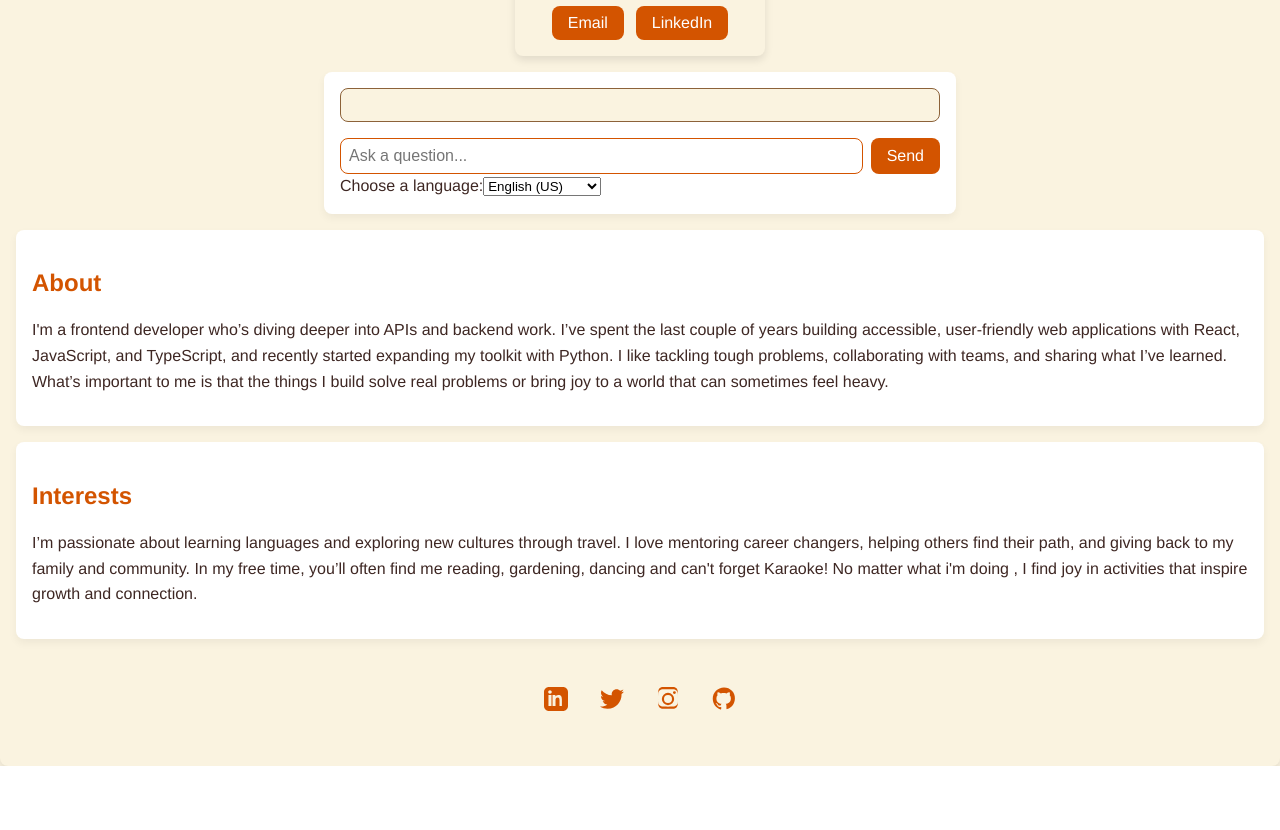
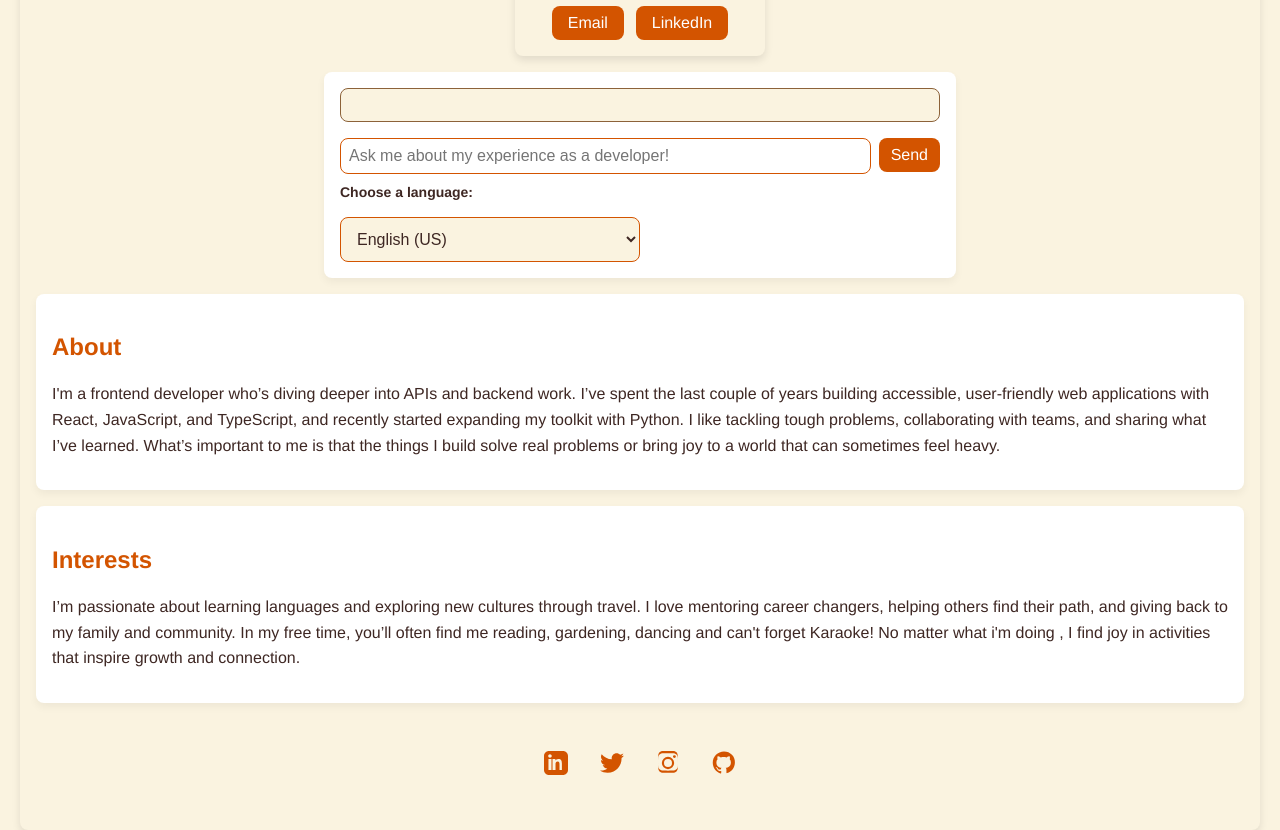
Before and after one commit to ShavonHarris-Dev/Digital_Business_Card, a React (Vite) app: page / in a window 1280 px wide. Shown: the part 340-1170 px from the top of the page. Before the commit the page ends 1106 px from the top, so only its background shows below. Built offline with nearby package versions, Linux system fonts and the light colour scheme.

Commit message:
chore: Update css for language selector and add relevant links throughout application

```diff
--- a/src/Components.css
+++ b/src/Components.css
@@ -17,7 +17,7 @@ body {
   background-color: var(--background-color);
   color: var(--text-color);
   margin: 0;
-  padding: 0;
+  padding: 0 20px;
 }
 
 .container {
@@ -82,6 +82,53 @@ button[type="submit"] {
 .button--link:hover,
 button[type="submit"]:hover {
   background-color: var(--secondary-color);
+}
+
+button[type="submit"] {
+  padding: 8px 12px;
+  height: 100%;
+}
+
+
+.select-container{
+  display:flex;
+  flex-direction:column;
+  margin-top: 8px;
+}
+
+.select-label {
+  margin-bottom: 4px;
+  color: var(--text-color);
+  font-size: var(--font-size-small);
+  font-weight: bold;
+}
+
+select {
+  background-color: var(--background-color);
+  border: 1px solid var(--primary-color);
+  border-radius: var(--border-radius);
+  padding: 12px;
+  margin-top: 10px;
+  font-size: var(--font-size-base);
+  color: var(--text-color);
+  cursor:pointer;
+  width:100%;
+  max-width: 300px;
+  transition: border-color 0.3s ease, background-color 0.3s ease;
+  box-shadow: 0 2px 4px rgba(0, 0, 0, 0.);
+  border: 1px solid var(--primary-color);
+}
+
+select:hover,
+select:focus {
+ outline:none;
+ border-color: var(--secondary-color);
+}
+
+option {
+  background-color: var(--background-color);
+  color: var(--text-color);
+  padding: 12px;
 }
 
 section {
--- a/src/Components/ChatBox.jsx
+++ b/src/Components/ChatBox.jsx
@@ -64,15 +64,15 @@ export default function ChatBox() {
                     type="text"
                     value={userMessage}
                     onChange={(e) => setUserMessage(e.target.value)}
-                    placeholder="Ask a question..."
+                    placeholder="Ask me about my experience as a developer!"
                     required
                 />
                 <button type="submit">Send</button>
             </form>
-            <div>
-            <label htmlFor="language-select">Choose a language:</label>
+            <div className="select-container">
+            <label className="select-label" htmlFor="language">Choose a language:</label>
                 <select
-                    id="language-select"
+                    id="language"
                     value={selectedLanguage}
                     onChange={(e) => setSelectedLanguage(e.target.value)}
                 >
--- a/src/Components/Footer.jsx
+++ b/src/Components/Footer.jsx
@@ -3,14 +3,14 @@ export default function Footer() {
 
             <footer className="container--footer">
                 <ul>
-                    <li><svg xmlns="http://www.w3.org/2000/svg" viewBox="0 0 24 24" width="24" height="24"><path d="M19 0h-14c-2.761 0-5 2.239-5 5v14c0 2.761 2.239 5 5 5h14c2.761 0 5-2.239 5-5v-14c0-2.761-2.239-5-5-5zm-11.526 19h-3v-11h3v11zm-1.5-12.26c-.967 0-1.75-.784-1.75-1.75s.784-1.75 1.75-1.75c.967 0 1.75.784 1.75 1.75s-.784 1.75-1.75 1.75zm12.526 12.26h-3v-5.567c0-1.326-.028-3.033-1.846-3.033-1.848 0-2.132 1.444-2.132 2.937v5.663h-3v-11h2.881v1.507h.041c.402-.761 1.382-1.561 2.845-1.561 3.042 0 3.604 2.002 3.604 4.606v6.448z"/></svg>
-                    </li>
-                    <li><svg xmlns="http://www.w3.org/2000/svg" viewBox="0 0 24 24" width="24" height="24"><path d="M24 4.557c-.883.392-1.832.656-2.828.775 1.017-.609 1.798-1.574 2.165-2.724-.951.565-2.005.974-3.127 1.195-.897-.957-2.178-1.555-3.594-1.555-2.719 0-4.924 2.206-4.924 4.923 0 .386.044.762.128 1.124-4.09-.205-7.719-2.165-10.148-5.144-.424.728-.666 1.574-.666 2.476 0 1.71.87 3.213 2.188 4.096-.808-.026-1.566-.248-2.229-.617v.062c0 2.385 1.696 4.374 3.946 4.827-.413.112-.849.171-1.296.171-.318 0-.626-.03-.928-.088.627 1.956 2.445 3.379 4.6 3.419-1.685 1.32-3.809 2.107-6.115 2.107-.398 0-.79-.023-1.175-.069 2.179 1.397 4.768 2.211 7.548 2.211 9.057 0 14.009-7.503 14.009-14.009 0-.213-.005-.426-.014-.637.961-.694 1.796-1.56 2.457-2.548l-.047-.02z"/></svg>
-                    </li>
-                    <li><svg xmlns="http://www.w3.org/2000/svg" viewBox="0 0 24 24" width="24" height="24"><path d="M12 2.163c3.204 0 3.584.012 4.85.07 1.366.062 2.633.33 3.608 1.305.975.976 1.244 2.242 1.305 3.608.058 1.266.069 1.646.069 4.85s-.012 3.584-.069 4.85c-.062 1.366-.33 2.633-1.305 3.608-.976.975-2.242 1.244-3.608 1.305-1.266.058-1.646.069-4.85.069s-3.584-.012-4.85-.069c-1.366-.062-2.633-.33-3.608-1.305-.975-.976-1.244-2.242-1.305-3.608-.058-1.266-.069-1.646-.069-4.85s.012-3.584.069-4.85c.062-1.366.33-2.633 1.305-3.608.976-.975 2.242-1.244 3.608-1.305 1.266-.058 1.646-.069 4.85-.069m0-2.163c-3.259 0-3.67.013-4.947.072-1.276.059-2.557.334-3.525 1.301-.968.968-1.242 2.249-1.301 3.525-.059 1.276-.072 1.688-.072 4.947s.013 3.67.072 4.947c.059 1.276.334 2.557 1.301 3.525.968.968 2.249 1.242 3.525 1.301 1.276.059 1.688.072 4.947.072s3.67-.013 4.947-.072c1.276-.059 2.557-.334 3.525-1.301.968-.968 1.242-2.249 1.301-3.525.059-1.276.072-1.688.072-4.947s-.013-3.67-.072-4.947c-.059-1.276-.334-2.557-1.301-3.525-.968-.968-2.249-1.242-3.525-1.301-1.276-.059-1.688-.072-4.947-.072z"/><path d="M12 5.838a6.162 6.162 0 1 0 0 12.324 6.162 6.162 0 1 0 0-12.324zm0 10.162a3.999 3.999 0 1 1 0-7.998 3.999 3.999 0 0 1 0 7.998zm6.406-11.845a1.44 1.44 0 1 0 0 2.88 1.44 1.44 0 1 0 0-2.88z"/></svg>
-</li>
-                    <li><svg xmlns="http://www.w3.org/2000/svg" viewBox="0 0 24 24" width="24" height="24"><path d="M12 .5C5.73.5.75 5.48.75 11.75c0 4.97 3.22 9.17 7.7 10.65.56.1.77-.23.77-.54v-1.85c-3.13.68-3.8-1.43-3.8-1.43-.51-1.3-1.25-1.64-1.25-1.64-.95-.65.07-.64.07-.64 1.05.07 1.6 1.08 1.6 1.08.93 1.57 2.45 1.12 3.05.86.1-.68.36-1.12.65-1.38-2.5-.28-5.13-1.25-5.13-5.56 0-1.23.44-2.24 1.17-3.04-.12-.28-.51-1.4.11-2.92 0 0 .95-.3 3.12 1.16.9-.25 1.87-.38 2.83-.38.96 0 1.94.13 2.83.38 2.17-1.46 3.12-1.16 3.12-1.16.63 1.52.24 2.64.12 2.92.73.8 1.16 1.81 1.16 3.04 0 4.33-2.64 5.28-5.14 5.55.37.32.7.94.7 1.9v2.82c0 .32.2.64.77.54 4.48-1.48 7.7-5.68 7.7-10.65C23.25 5.48 18.27.5 12 .5z"/></svg>
-                    </li>
+                    <a href="https://www.linkedin.com/in/shavonharris-dev/" target="_blank" rel="noopener noreferrer" ><li><svg xmlns="http://www.w3.org/2000/svg" viewBox="0 0 24 24" width="24" height="24"><path d="M19 0h-14c-2.761 0-5 2.239-5 5v14c0 2.761 2.239 5 5 5h14c2.761 0 5-2.239 5-5v-14c0-2.761-2.239-5-5-5zm-11.526 19h-3v-11h3v11zm-1.5-12.26c-.967 0-1.75-.784-1.75-1.75s.784-1.75 1.75-1.75c.967 0 1.75.784 1.75 1.75s-.784 1.75-1.75 1.75zm12.526 12.26h-3v-5.567c0-1.326-.028-3.033-1.846-3.033-1.848 0-2.132 1.444-2.132 2.937v5.663h-3v-11h2.881v1.507h.041c.402-.761 1.382-1.561 2.845-1.561 3.042 0 3.604 2.002 3.604 4.606v6.448z"/></svg>
+                    </li></a>
+                    <a href="https://x.com/ShavonH_Dev" target="_blank" rel="noopener noreferrer" ><li><svg xmlns="http://www.w3.org/2000/svg" viewBox="0 0 24 24" width="24" height="24"><path d="M24 4.557c-.883.392-1.832.656-2.828.775 1.017-.609 1.798-1.574 2.165-2.724-.951.565-2.005.974-3.127 1.195-.897-.957-2.178-1.555-3.594-1.555-2.719 0-4.924 2.206-4.924 4.923 0 .386.044.762.128 1.124-4.09-.205-7.719-2.165-10.148-5.144-.424.728-.666 1.574-.666 2.476 0 1.71.87 3.213 2.188 4.096-.808-.026-1.566-.248-2.229-.617v.062c0 2.385 1.696 4.374 3.946 4.827-.413.112-.849.171-1.296.171-.318 0-.626-.03-.928-.088.627 1.956 2.445 3.379 4.6 3.419-1.685 1.32-3.809 2.107-6.115 2.107-.398 0-.79-.023-1.175-.069 2.179 1.397 4.768 2.211 7.548 2.211 9.057 0 14.009-7.503 14.009-14.009 0-.213-.005-.426-.014-.637.961-.694 1.796-1.56 2.457-2.548l-.047-.02z"/></svg>
+                    </li></a>
+                    <a href="https://www.instagram.com/thetravelingdev/" target="_blank" rel="noopener noreferrer" ><li><svg xmlns="http://www.w3.org/2000/svg" viewBox="0 0 24 24" width="24" height="24"><path d="M12 2.163c3.204 0 3.584.012 4.85.07 1.366.062 2.633.33 3.608 1.305.975.976 1.244 2.242 1.305 3.608.058 1.266.069 1.646.069 4.85s-.012 3.584-.069 4.85c-.062 1.366-.33 2.633-1.305 3.608-.976.975-2.242 1.244-3.608 1.305-1.266.058-1.646.069-4.85.069s-3.584-.012-4.85-.069c-1.366-.062-2.633-.33-3.608-1.305-.975-.976-1.244-2.242-1.305-3.608-.058-1.266-.069-1.646-.069-4.85s.012-3.584.069-4.85c.062-1.366.33-2.633 1.305-3.608.976-.975 2.242-1.244 3.608-1.305 1.266-.058 1.646-.069 4.85-.069m0-2.163c-3.259 0-3.67.013-4.947.072-1.276.059-2.557.334-3.525 1.301-.968.968-1.242 2.249-1.301 3.525-.059 1.276-.072 1.688-.072 4.947s.013 3.67.072 4.947c.059 1.276.334 2.557 1.301 3.525.968.968 2.249 1.242 3.525 1.301 1.276.059 1.688.072 4.947.072s3.67-.013 4.947-.072c1.276-.059 2.557-.334 3.525-1.301.968-.968 1.242-2.249 1.301-3.525.059-1.276.072-1.688.072-4.947s-.013-3.67-.072-4.947c-.059-1.276-.334-2.557-1.301-3.525-.968-.968-2.249-1.242-3.525-1.301-1.276-.059-1.688-.072-4.947-.072z"/><path d="M12 5.838a6.162 6.162 0 1 0 0 12.324 6.162 6.162 0 1 0 0-12.324zm0 10.162a3.999 3.999 0 1 1 0-7.998 3.999 3.999 0 0 1 0 7.998zm6.406-11.845a1.44 1.44 0 1 0 0 2.88 1.44 1.44 0 1 0 0-2.88z"/></svg>
+                    </li></a>
+                    <a href="https://github.com/ShavonHarris-Dev" target="_blank" rel="noopener noreferrer" ><li><svg xmlns="http://www.w3.org/2000/svg" viewBox="0 0 24 24" width="24" height="24"><path d="M12 .5C5.73.5.75 5.48.75 11.75c0 4.97 3.22 9.17 7.7 10.65.56.1.77-.23.77-.54v-1.85c-3.13.68-3.8-1.43-3.8-1.43-.51-1.3-1.25-1.64-1.25-1.64-.95-.65.07-.64.07-.64 1.05.07 1.6 1.08 1.6 1.08.93 1.57 2.45 1.12 3.05.86.1-.68.36-1.12.65-1.38-2.5-.28-5.13-1.25-5.13-5.56 0-1.23.44-2.24 1.17-3.04-.12-.28-.51-1.4.11-2.92 0 0 .95-.3 3.12 1.16.9-.25 1.87-.38 2.83-.38.96 0 1.94.13 2.83.38 2.17-1.46 3.12-1.16 3.12-1.16.63 1.52.24 2.64.12 2.92.73.8 1.16 1.81 1.16 3.04 0 4.33-2.64 5.28-5.14 5.55.37.32.7.94.7 1.9v2.82c0 .32.2.64.77.54 4.48-1.48 7.7-5.68 7.7-10.65C23.25 5.48 18.27.5 12 .5z"/></svg>
+                    </li></a>
                 </ul>
             </footer>
          )
--- a/src/Components/Info.jsx
+++ b/src/Components/Info.jsx
@@ -9,10 +9,14 @@ export default function Info() {
             />
             <h1 className="name">Shavon Harris</h1>
             <h2 className="info--title">React / Javascript Developer</h2>
-            <a className="info--website" href='https://shavonharris-dev.netlify.app/'>shavonharris-dev.com</a>
+            <a className="info--website" href='https://shavonharris-dev.netlify.app/' target="_blank" rel="noopener noreferrer">shavonharris-dev.com</a>
             <div className="buttonsContainer">
-            <button className="button--email">Email</button>
+            <a href="mailto:shavonharris9114@gmail.com">
+            <button className="button--email" href="shavonharris9114@gmail.com">Email</button>
+             </a>
+            <a href="https://www.linkedin.com/in/shavonharris-dev/" target="_blank" rel="noopener noreferrer">
             <button className="button--link">LinkedIn</button>
+            </a>
             </div>
         </section>
     )
```
Also changed, not shown: src/service-worker.js (+25 -0 lines), manifest.json.
